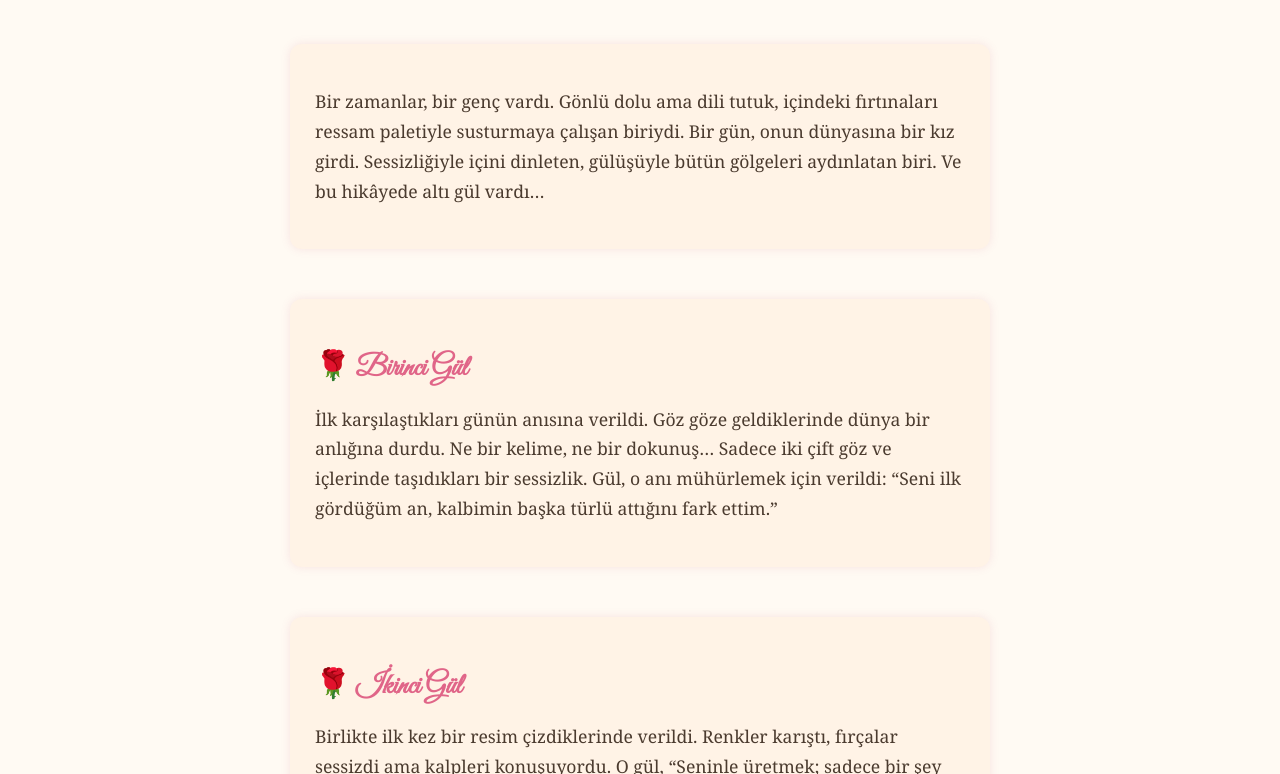
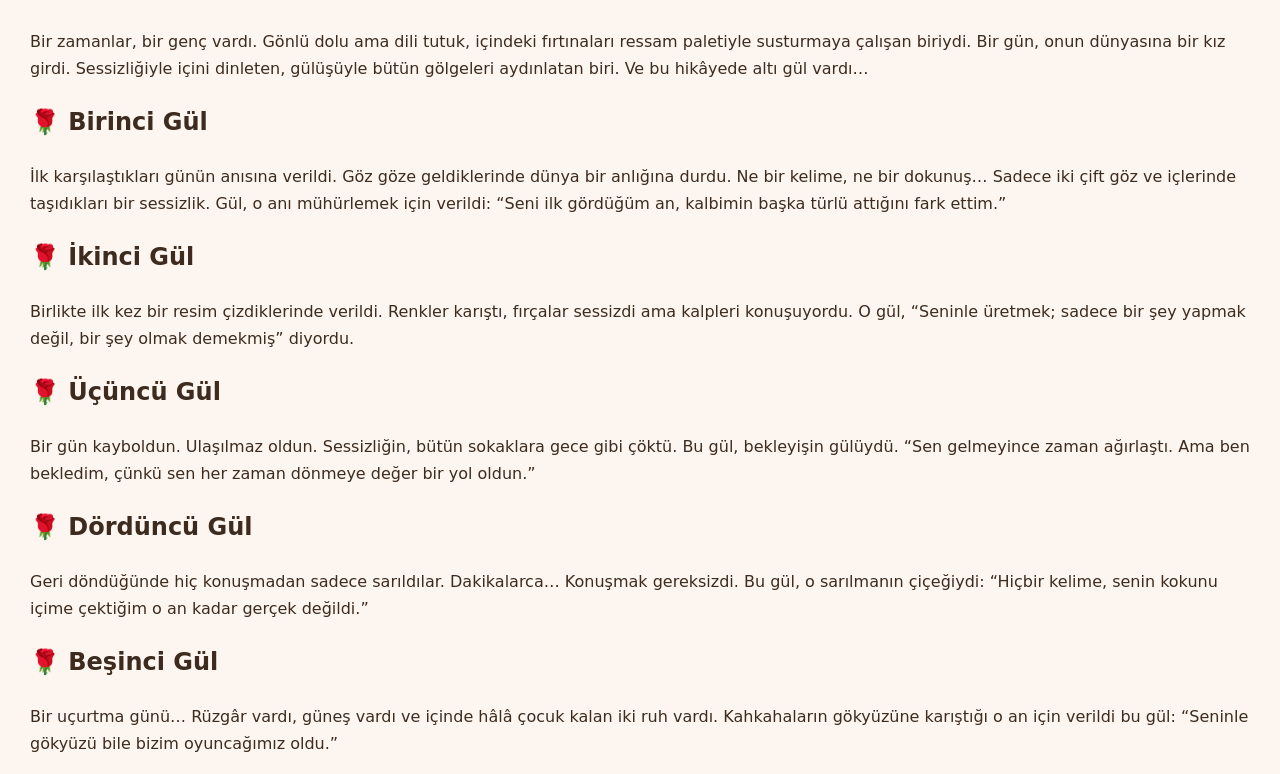
Before and after one commit to YusufSerhatEmre/alti-gulun-hikayesi, a plain HTML site: page 1. index.html in a window 1280 px wide. Shown: the part 148-922 px from the top of the page. Drawn offline with Linux system fonts and the light colour scheme.

Commit message:
Update style.css

```diff
--- a/style.css
+++ b/style.css
@@ -1,48 +1,33 @@
-@import url('https://fonts.googleapis.com/css2?family=Great+Vibes&display=swap');
-
 body {
-  background-color: #fffaf3;
-  font-family: 'Georgia', serif;
+  background-color: #fdf6f0;
+  font-family: 'Dancing Script', cursive;
+  color: #3d2b1f;
   margin: 0;
-  padding: 0;
-  color: #4b3b2f;
-}
-
-.container {
-  max-width: 700px;
-  margin: auto;
-  padding: 40px 20px;
+  padding: 30px;
+  line-height: 1.7;
 }
 
 h1 {
+  font-size: 3em;
   text-align: center;
-  font-family: 'Great Vibes', cursive;
-  font-size: 3em;
-  color: #c95b82;
-  margin-bottom: 60px;
+  color: #a9746e;
 }
 
-section {
-  margin-bottom: 50px;
-  background-color: #fff3e6;
-  padding: 25px;
-  border-radius: 12px;
-  box-shadow: 0 0 10px rgba(201, 91, 130, 0.15);
-  transition: transform 0.3s ease;
+.page {
+  margin: 50px auto;
+  padding: 30px;
+  background-color: #fff8f5;
+  border-radius: 20px;
+  max-width: 800px;
+  box-shadow: 0 4px 15px rgba(0,0,0,0.1);
 }
 
-section:hover {
-  transform: scale(1.01);
+.illustration {
+  text-align: center;
+  margin-top: 20px;
 }
 
-h2 {
-  font-family: 'Great Vibes', cursive;
-  font-size: 1.8em;
-  color: #e06588;
-  margin-bottom: 10px;
+.illustration img {
+  width: 100px;
+  opacity: 0.7;
 }
-
-p {
-  font-size: 1.1em;
-  line-height: 1.7em;
-}
```
